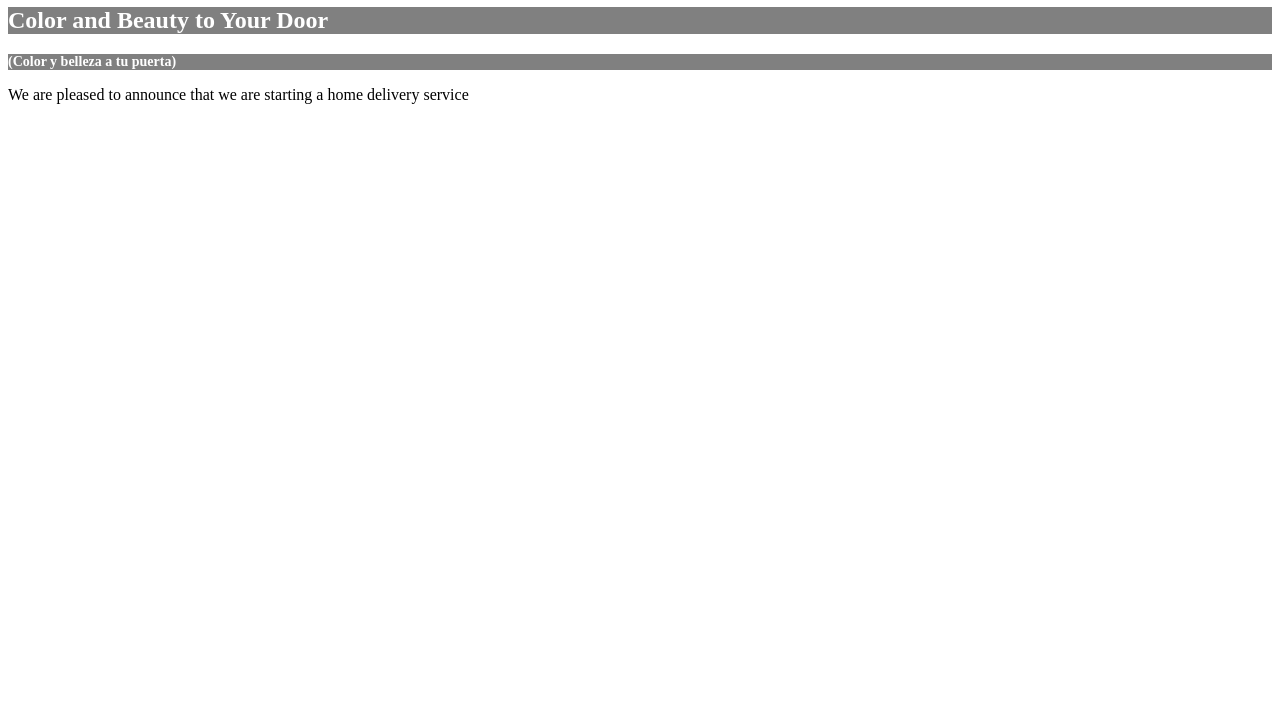
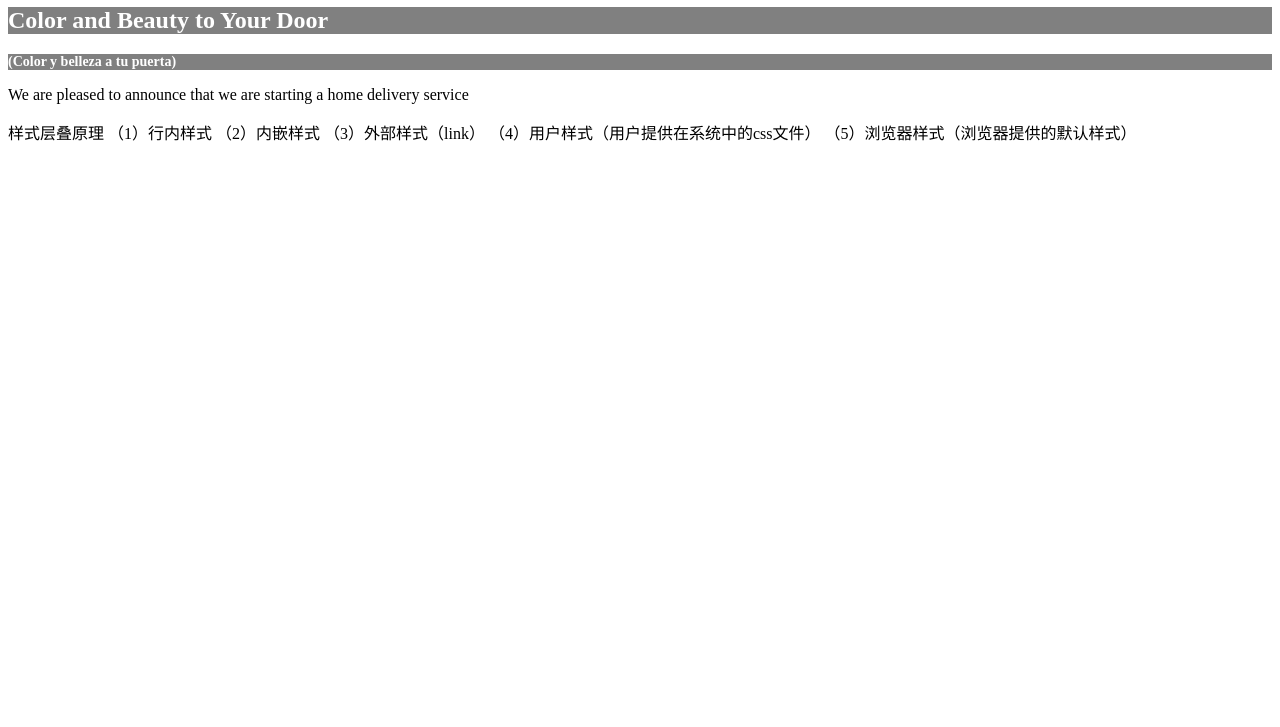
Before and after one commit to zhangyan1987/jquery, a plain HTML site: page jquery/CSS基础/index.html in a window 1280 px wide. Shown: the part 73-800 px from the top of the page. Drawn offline with Linux system fonts and the light colour scheme.

Commit message:
添加样式层叠原理

```diff
--- a/jquery/CSS基础/index.html
+++ b/jquery/CSS基础/index.html
@@ -18,6 +18,16 @@
 <p>We are pleased to announce that we are starting a home delivery service
 </p>
 
+<p>
+样式层叠原理
+（1）行内样式
+（2）内嵌样式
+（3）外部样式（link）
+（4）用户样式（用户提供在系统中的css文件）
+（5）浏览器样式（浏览器提供的默认样式）
+
+
+</p>
 </body>
 
 </html>
```
